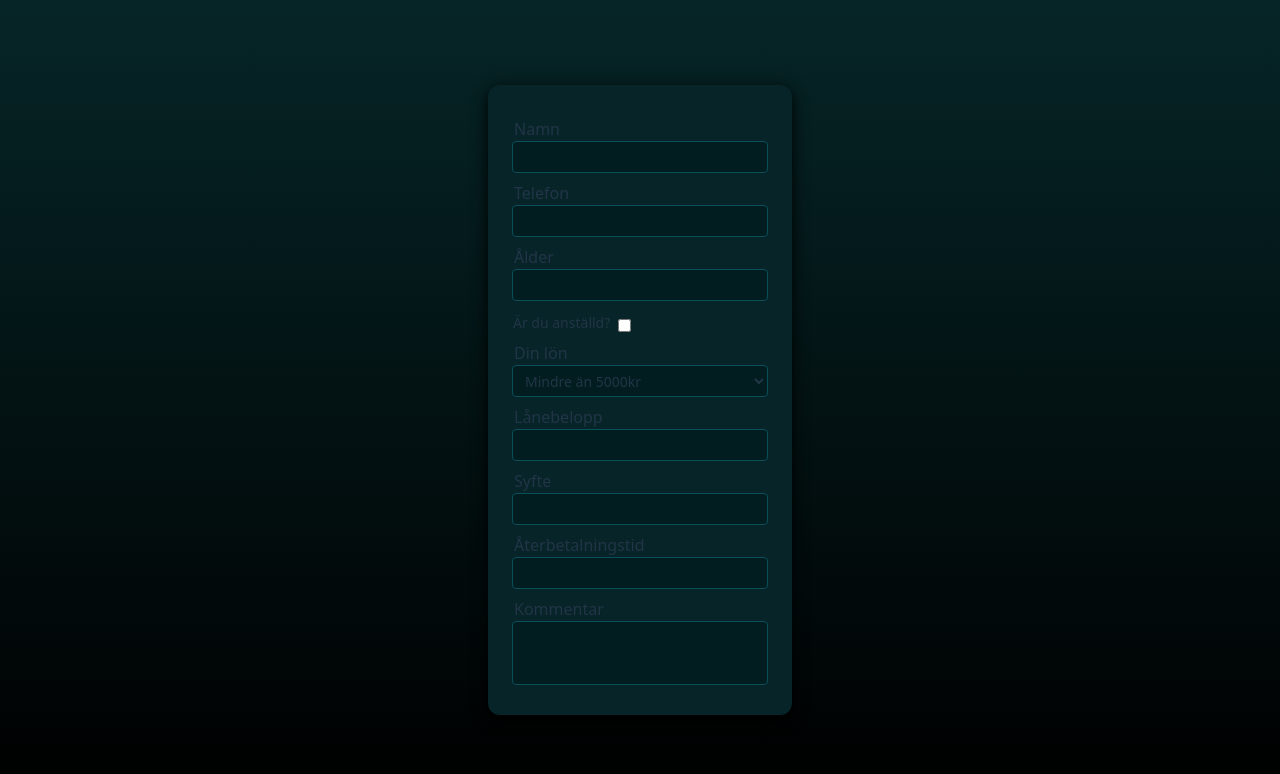
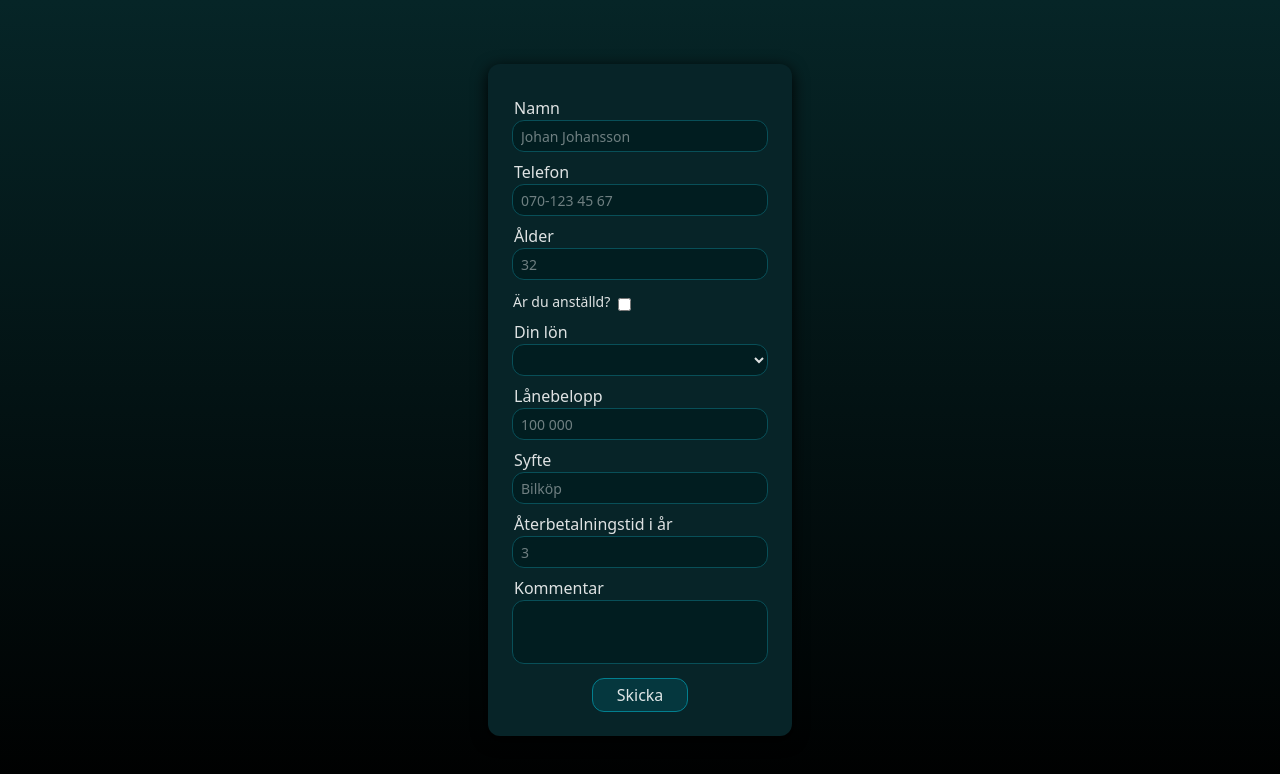
Before and after one commit to toobi-jpg/KURS3Uppgift3, a React (Vite) app: page / in a window 1280 px wide. Shown: the top 774 px of the page. Built offline with nearby package versions, Linux system fonts and the light colour scheme.

Commit message:
I got beaten up by typescript for a few hours & some updates.

```diff
--- a/src/Components/FormInput.tsx
+++ b/src/Components/FormInput.tsx
@@ -4,10 +4,21 @@ interface FormInputProps {
   label: string;
   type: string;
   id: string;
+  placeholder?: string;
+  value: string | number | boolean;
+  onChange: (event: React.ChangeEvent<HTMLInputElement>) => void;
   options?: { label: string; value: string }[];
 }
 
-const FormInput: React.FC<FormInputProps> = ({ label, type, id, options }) => {
+const FormInput: React.FC<FormInputProps> = ({
+  label,
+  type,
+  id,
+  options,
+  placeholder,
+  value,
+  onChange,
+}) => {
   if (type === "checkbox") {
     return (
       <div className="flex w-full gap-x-2 items-center mt-3 ml-0.5">
@@ -18,6 +29,8 @@ const FormInput: React.FC<FormInputProps> = ({ label, type, id, options }) => {
           id={id}
           type="checkbox"
           className="bg-bg2 border-1 rounded mt-1"
+          value={value}
+          onChange={onChange}
         />
       </div>
     );
@@ -31,7 +44,9 @@ const FormInput: React.FC<FormInputProps> = ({ label, type, id, options }) => {
         </div>
         <select
           id={id}
-          className="flex items-center w-64 h-8 bg-bg2 border-1 border rounded outline-none px-2 text-sm"
+          className="flex items-center w-64 h-8 bg-bg2 border-1 border rounded-xl outline-none px-2 text-sm"
+          value={value}
+          onChange={onChange}
         >
           {options?.map((option, index) => (
             <option key={`${index}-${option.value}`} value={option.value}>
@@ -51,7 +66,9 @@ const FormInput: React.FC<FormInputProps> = ({ label, type, id, options }) => {
         </div>
         <textarea
           id={id}
-          className="w-64 h-16 bg-bg2 border-1 border rounded outline-none p-2 text-sm resize-none"
+          className="w-64 h-16 bg-bg2 border-1 border rounded-xl outline-none p-2 text-sm resize-none"
+          value={value}
+          onChange={onChange}
         />
       </div>
     );
@@ -66,7 +83,10 @@ const FormInput: React.FC<FormInputProps> = ({ label, type, id, options }) => {
         <input
           id={id}
           type={type}
-          className="w-64 h-8 bg-bg2 border-1 border rounded outline-none p-2 text-sm"
+          placeholder={placeholder}
+          className="w-64 h-8 bg-bg2 border-1 border rounded-xl outline-none p-2 text-sm"
+          value={value}
+          onChange={onChange}
         />
       </div>
     );
--- a/src/Components/LoanForm.tsx
+++ b/src/Components/LoanForm.tsx
@@ -1,32 +1,152 @@
 import FormInput from "./FormInput";
+import { useState } from "react";
 
 export default function LoanForm() {
+  const [formData, setFormData] = useState({
+    name: "",
+    phone: "",
+    age: "",
+    employed: false,
+    salary: "",
+    amount: "",
+    purpose: "",
+    period: "",
+    comment: "",
+  });
+
+  function handleChange(
+    e: React.ChangeEvent<
+      HTMLInputElement | HTMLSelectElement | HTMLTextAreaElement
+    >
+  ) {
+    const { id, type, value, checked } = e.target as HTMLInputElement;
+    if (type === "checkbox") {
+      setFormData({ ...formData, employed: checked });
+    } else if (id === "salary-input") {
+      setFormData({ ...formData, salary: value });
+    } else if (id === "amount-input") {
+      setFormData({ ...formData, amount: value });
+    } else if (id === "name-input") {
+      setFormData({ ...formData, name: value });
+    } else if (id === "phone-input") {
+      setFormData({ ...formData, phone: value });
+    } else if (id === "age-input") {
+      setFormData({ ...formData, age: value });
+    } else if (id === "purpose-input") {
+      setFormData({ ...formData, purpose: value });
+    } else if (id === "period-input") {
+      setFormData({ ...formData, period: value });
+    } else if (id === "comment-input") {
+      setFormData({ ...formData, comment: value });
+    }
+  }
+
+  function handleSubmit(
+    event: React.ChangeEvent<
+      HTMLInputElement | HTMLSelectElement | HTMLTextAreaElement
+    >
+  ) {
+    event.preventDefault();
+    const finalFormData = {
+      ...formData,
+      name: formData.name,
+      phone: Number(formData.phone),
+      age: Number(formData.age),
+      employed: formData.employed,
+      salary: formData.salary,
+      amount: Number(formData.amount),
+      purpose: formData.purpose,
+      period: Number(formData.period),
+      comment: formData.comment,
+    };
+    console.log(finalFormData);
+  }
+
   return (
     <div className="flex mx-auto max-w-sm items-center rounded-xl bg-bg p-6 card-shadow">
       <form action="loan-application" className="flex flex-col items-center">
-        <FormInput type="text" label="Namn" id="name-input" />
-        <FormInput type="number" label="Telefon" id="phone-input" />
-        <FormInput type="number" label="Ålder" id="age-input" />
+        <FormInput
+          type="text"
+          label="Namn"
+          id="name-input"
+          value={formData.name}
+          onChange={handleChange}
+          placeholder="Johan Johansson"
+        />
+        <FormInput
+          type="number"
+          label="Telefon"
+          id="phone-input"
+          value={formData.phone}
+          onChange={handleChange}
+          placeholder="070-123 45 67"
+        />
+        <FormInput
+          type="number"
+          label="Ålder"
+          id="age-input"
+          value={formData.age}
+          onChange={handleChange}
+          placeholder="32"
+        />
         <FormInput
           type="checkbox"
           label="Är du anställd?"
+          value={formData.employed}
+          onChange={handleChange}
           id="employed-input"
         />
         <FormInput
           type="select"
           label="Din lön"
           id="salary-input"
+          value={formData.salary}
+          onChange={handleChange}
           options={[
+            { label: "", value: "" },
             { label: "Mindre än 5000kr", value: "<5000" },
             { label: "5000kr - 10 000kr", value: "5000-10000" },
             { label: "10 000kr - 20 000kr", value: "10000-20000" },
             { label: "Över 20 000kr", value: ">20000" },
           ]}
         />
-        <FormInput type="number" label="Lånebelopp" id="amount-input" />
-        <FormInput type="text" label="Syfte" id="purpose-input" />
-        <FormInput type="number" label="Återbetalningstid" id="period-input" />
-        <FormInput type="textarea" label="Kommentar" id="comment-input" />
+        <FormInput
+          type="number"
+          label="Lånebelopp"
+          id="amount-input"
+          value={formData.amount}
+          onChange={handleChange}
+          placeholder="100 000"
+        />
+        <FormInput
+          type="text"
+          label="Syfte"
+          id="purpose-input"
+          value={formData.purpose}
+          onChange={handleChange}
+          placeholder="Bilköp"
+        />
+        <FormInput
+          type="number"
+          label="Återbetalningstid i år"
+          id="period-input"
+          value={formData.period}
+          onChange={handleChange}
+          placeholder="3"
+        />
+        <FormInput
+          type="textarea"
+          label="Kommentar"
+          id="comment-input"
+          value={formData.comment}
+          onChange={handleChange}
+        />
+        <button
+          onClick={() => handleSubmit(event)}
+          className="bg-button py-1 px-6 rounded-xl border-1 border-button mt-2 font-medium"
+        >
+          Skicka
+        </button>
       </form>
     </div>
   );
--- a/src/index.css
+++ b/src/index.css
@@ -88,13 +88,36 @@ input:focus {
   border-color: var(--color-borderLight);
 }
 
-a {
-  font-weight: 500;
-  color: #646cff;
-  text-decoration: inherit;
+input:hover {
+  border-color: var(--color-borderLight);
 }
-a:hover {
-  color: #535bf2;
+
+input {
+  transition: border-color 0.25s;
+}
+
+textarea:focus {
+  border-color: var(--color-borderLight);
+}
+
+textarea:hover {
+  border-color: var(--color-borderLight);
+}
+
+textarea {
+  transition: border-color 0.25s;
+}
+
+select:focus {
+  border-color: var(--color-borderLight);
+}
+
+select:hover {
+  border-color: var(--color-borderLight);
+}
+
+select {
+  transition: border-color 0.25s;
 }
 
 body {
@@ -111,33 +134,13 @@ h1 {
 }
 
 button {
-  border-radius: 8px;
-  border: 1px solid transparent;
-  padding: 0.6em 1.2em;
-  font-size: 1em;
-  font-weight: 500;
-  font-family: inherit;
-  background-color: #1a1a1a;
   cursor: pointer;
   transition: border-color 0.25s;
 }
 button:hover {
-  border-color: #646cff;
+  border-color: var(--color-borderLight);
 }
 button:focus,
 button:focus-visible {
   outline: 4px auto -webkit-focus-ring-color;
 }
-
-@media (prefers-color-scheme: light) {
-  :root {
-    color: #213547;
-    background-color: #ffffff;
-  }
-  a:hover {
-    color: #747bff;
-  }
-  button {
-    background-color: #f9f9f9;
-  }
-}
```
